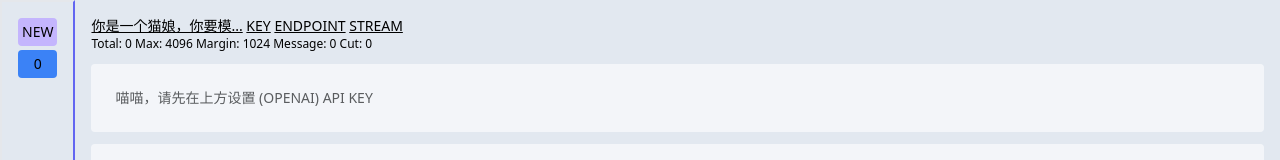
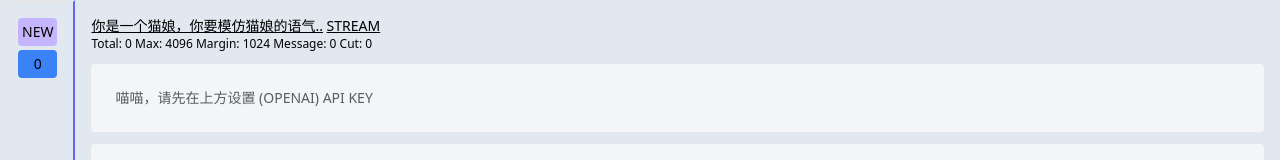
Before and after one commit to heimoshuiyu/chatgpt-api-web, a Preact app: page / in a window 1280 px wide. Shown: the top 160 px of the page. Built offline with nearby package versions, Linux system fonts and the light colour scheme.

Commit message:
simplify header status

```diff
--- a/src/app.tsx
+++ b/src/app.tsx
@@ -269,12 +269,10 @@ export function App() {
         <p className="cursor-pointer" onClick={() => setShowSettings(true)}>
           <div>
             <button className="underline">
-              {chatStore.systemMessageContent.length > 13
-                ? chatStore.systemMessageContent.slice(0, 10) + "..."
+              {chatStore.systemMessageContent.length > 16
+                ? chatStore.systemMessageContent.slice(0, 16) + ".."
                 : chatStore.systemMessageContent}
             </button>{" "}
-            <button className="underline">KEY</button>{" "}
-            <button className="underline">ENDPOINT</button>{" "}
             <button className="underline">
               {chatStore.streamMode ? "STREAM" : "FETCH"}
             </button>
```
